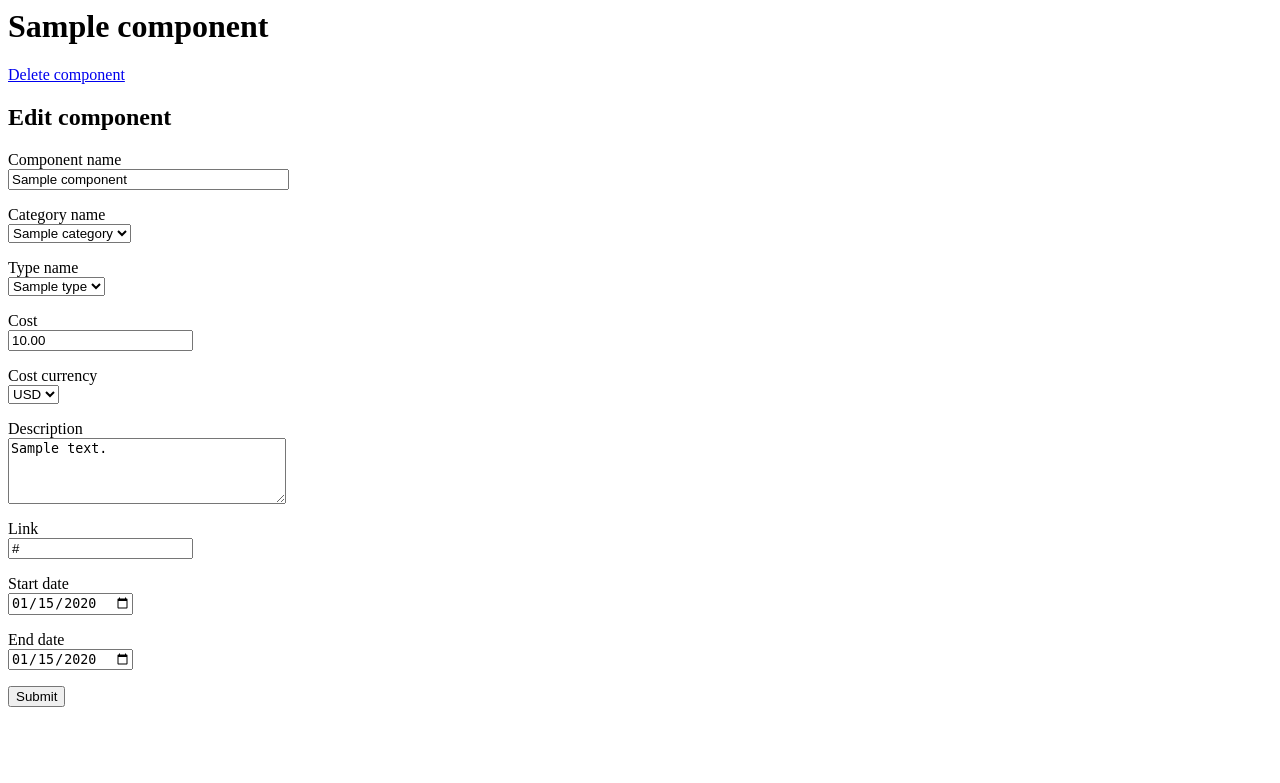
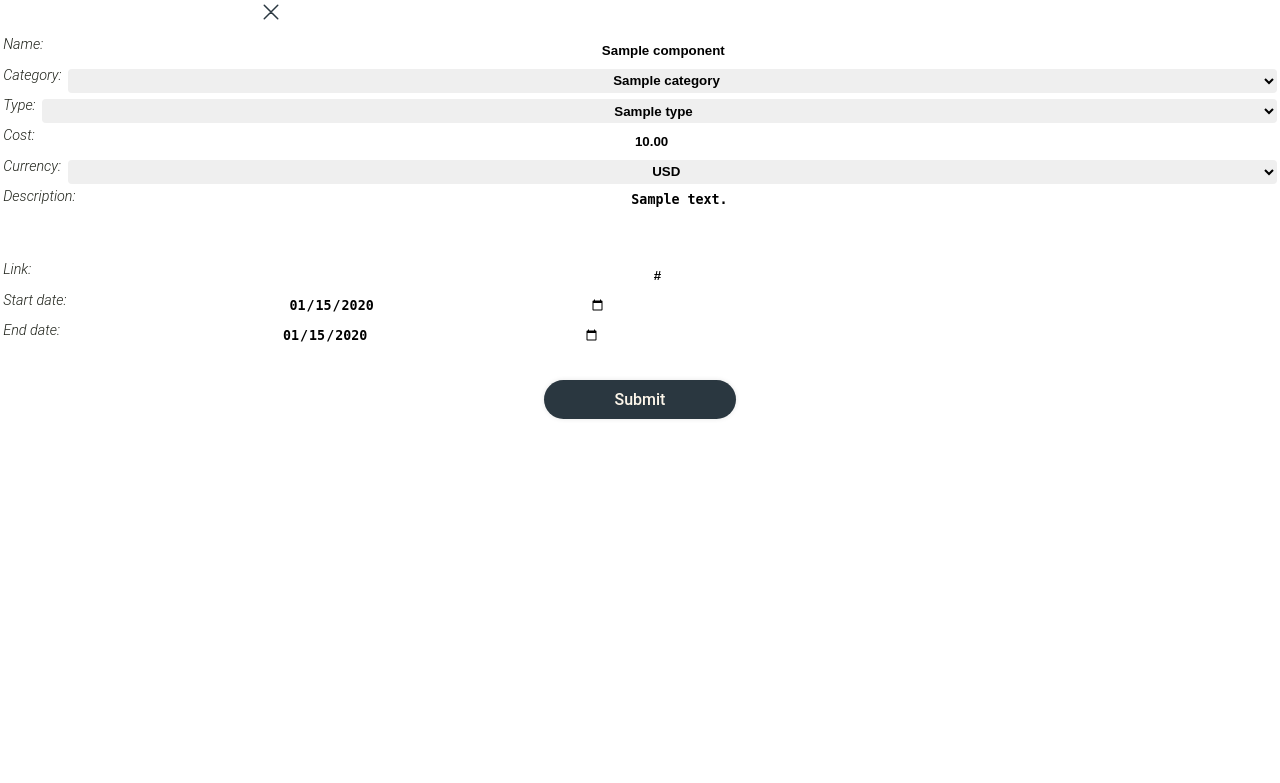
Before and after one commit to jakubchlapek/odyssean-travel-planner, a Flask app: page /component/1 in a window 1280 px wide. Shown: the top 783 px of the page. Run offline with Flask 3, Linux system fonts and the light colour scheme; a user stored in the database is signed in; tables that the repository leaves empty hold one stand-in row (values such as "Sample post").

Commit message:
Added trip edit page

```diff
--- a/app/models.py
+++ b/app/models.py
@@ -178,7 +178,7 @@ class Component(db.Model):
     type: so.Mapped[ComponentType] = so.relationship(back_populates='components')
 
     def __repr__(self):
-        return f'<Component name {self.component_name}, category {self.category_id}, type {self.type_id}, cost {self.base_cost}>'
+        return f'{self.component_name}, {self.base_cost} {self.currency}'
 
 
 class ExchangeRates(db.Model):
--- a/app/routes.py
+++ b/app/routes.py
@@ -116,31 +116,10 @@ def edit_profile():
 @app.route('/trip/<trip_id>', methods=['GET', 'POST'])
 @login_required
 def trip(trip_id: int):
-    """Trip page view where the user can see and add trip components."""
+    """Trip page view where the user can see, add and delete trip components."""
     trip = db.first_or_404(sa.select(Trip).where(Trip.id == trip_id))
-    form = ComponentForm()
-    form.category_id.choices = get_category_choices()
-    form.type_id.choices = get_type_choices(category_id=form.category_id.data)
-    form.currency.choices = get_currency_choices()
-    if form.validate_on_submit():
-        component = Component(
-                trip_id = trip_id,
-                category_id = form.category_id.data,
-                type_id = form.type_id.data,
-                component_name = form.component_name.data,
-                base_cost = form.base_cost.data,
-                currency = form.currency.data,
-                description = form.description.data,
-                link = form.link.data,
-                start_date = form.start_date.data,
-                end_date = form.end_date.data,)
-        db.session.add(component)
-        db.session.commit()
-        app.logger.info(f"User {current_user.username} added a new component to trip {trip.trip_name}, id: {trip_id}.")
-        flash('Your component has been added!')
-        return redirect(url_for('trip', trip_id=trip_id))
     components = db.session.scalars(trip.components.select())
-    return render_template('trip.html', trip=trip, components=components, form=form, preferred_currency=current_user.preferred_currency)
+    return render_template('trip.html', trip=trip, components=components, preferred_currency=current_user.preferred_currency)
 
 
 # TODO: Category_id and type_id are being overwritten by id 1. Fix this later
@@ -168,6 +147,7 @@ def component(component_id: int):
         db.session.commit()
         app.logger.info(f"User {current_user.username} edited the component {component.component_name}, id: {component.id}.")
         flash('Your component has been updated!')
+        return render_template('__reload.html')
     elif request.method == 'GET': # If it's a GET, then no data has been submitted from form so we fill with the component data
         form.category_id.data = component.category_id
         form.type_id.data = component.type_id
@@ -179,6 +159,36 @@ def component(component_id: int):
         form.start_date.data = component.start_date
         form.end_date.data = component.end_date
     return render_template('component.html', component=component, form=form)
+
+
+@app.route('/create_component/<trip_id>', methods=['GET', 'POST'])
+@login_required
+def create_component(trip_id: int):
+    """Create component page view where the user can add a new component to a trip."""
+    trip = db.first_or_404(sa.select(Trip).where(Trip.id == trip_id))
+    form = ComponentForm()
+    form.category_id.choices = get_category_choices()
+    form.type_id.choices = get_type_choices(category_id=form.category_id.data)
+    form.currency.choices = get_currency_choices()
+    if form.validate_on_submit():
+        component = Component(
+                trip_id = trip_id,
+                category_id = form.category_id.data,
+                type_id = form.type_id.data,
+                component_name = form.component_name.data,
+                base_cost = form.base_cost.data,
+                currency = form.currency.data,
+                description = form.description.data,
+                link = form.link.data,
+                start_date = form.start_date.data,
+                end_date = form.end_date.data,)
+        db.session.add(component)
+        db.session.commit()
+        app.logger.info(f"User {current_user.username} added a new component to trip {trip.trip_name}, id: {trip_id}.")
+        flash('Your component has been added!')
+        return render_template('__reload.html')
+    return render_template('_edit_component.html', form=form)
+
 
 
 @app.route('/type/<category_id>')
--- a/app/static/css/sign.css
+++ b/app/static/css/sign.css
@@ -3,7 +3,7 @@
     display: flex;
     justify-content: center;
     align-items: center;
-    margin-top: 0;
+    margin-top: 6em;
     user-select: none;
 }
 
--- /dev/null
+++ b/app/static/css/trip.css
@@ -0,0 +1,225 @@
+body {
+    margin: 0;
+    background-clip: border-box;
+    background-repeat: no-repeat;;
+    background-attachment: fixed;
+    background-position-x: 30%;
+    background-position-y: 0%;
+    background-size: contain;
+    backdrop-filter: blur(4px);
+}
+
+.trip-container {
+    display: flex;
+}
+
+.column {
+    background-color: #fdf6ea;
+    display: flex;
+    flex-direction: column;
+    justify-content: center;
+    align-items: center;
+    flex: 2;
+    margin-top: 0em;
+}
+
+.half-column {
+    display: flex;
+    flex-direction: column;
+    align-items: center;
+    flex: 1;
+    margin-top: 6em;
+}
+
+.left-bar {
+    background-color: #fdf6ea;
+    height:100vh;
+    top: 0;
+    left: 0;
+    margin-top: 0em;
+}
+
+.field-box {
+    padding: 0.2em;
+    display: flex;
+    flex-direction: row;
+    justify-content: left;
+}
+
+iframe {
+    width:100%;
+    height:100%;
+    border: none;
+    background-color: #fdf6ea;
+}
+
+.field {
+    border-radius: 0.3em;
+    border: none;
+    height: 1.8em;
+    width: 100%;
+    font-weight:600;
+    text-align:center;
+    resize: none;
+    overflow-y: hidden;
+    min-height: 1.8em;
+    margin-left: 0.5em;
+    display: inline;
+}
+
+.field-name {
+    font-family: "Fira Sans", "Roboto", sans-serif;
+    font-size: 0.9em;
+    font-weight: 300;
+    line-height: 1em;
+    font-style: italic;
+    color: #1f221a;
+}
+
+.trip-form {
+    display: flex;
+    flex-direction: column;
+    justify-content: start;
+    margin-top: 0.5em;
+}
+
+img {
+    width: 1.1em;
+    height: auto;
+    padding: 0.2em;
+    margin-left: 16.2em;
+    margin-bottom: 0.2em;
+    cursor: pointer;
+}
+
+.add-btn {
+    margin-bottom: 1em;
+    display: flex;
+}
+
+.btn {
+    display: flex;
+    justify-content: center;
+    align-items: center;
+}
+
+.btn input {
+    display: flex;
+    padding: 10px 20px;
+    background-color: #2a3740;
+    border: none;
+    border-radius: 2em;
+    cursor: pointer;
+    box-shadow: 0px 0px 5px rgba(0, 0, 0, 0.1);
+    width: 12em;
+    transition: background-color 0.3s ease, color 0.3s ease;
+    margin-top: 1.8em;
+    overflow: none;
+}
+
+.btn :hover {
+    background-color: #1e272e;
+    color: #fdf6ea;
+}
+
+.submit-btn {
+    text-decoration: none;
+    color: #fdf6ea;
+    font-weight: 500;
+    font-family:  "Roboto", "Fira Sans", sans-serif;
+    font-size: 1em;
+}
+
+.error {
+    font-family: "Roboto", "Fira Sans", sans-serif;
+    color: #ff0000;
+    font-size: 0.9em;
+    margin-top: 3em;
+}
+
+.components-list {
+    display: flex;
+    flex-direction: column;
+    align-items: center;
+    margin-top: 7em;
+    overflow: auto;
+    height: 100%;
+}
+
+.component-row {
+    display: flex;
+    flex-direction: row;
+    justify-content: space-between;
+    align-items: center;
+    width: 20em;
+    max-width: 25vmax;
+    height: 2.8em;
+    padding: 0.5em;
+    background-color: #eae3d6;
+    border-radius: 6px;
+    margin-bottom: 0.5em;
+}
+
+.component-row a {
+    color: #2a3740;
+    font-family: "Fira Sans", "Roboto", sans-serif;
+    font-size: 1em;
+    font-weight: 400;
+    transition: background-color 0.3s ease, color 0.3s ease;
+}
+
+.component-name {
+    text-align: left;
+    justify-content: flex-start;
+    overflow: hidden;
+    max-width: 15.5em;
+    text-overflow: ellipsis;
+    white-space: nowrap;
+    border-radius: 4px;
+    cursor: pointer;
+}
+
+.component-name a {
+    padding: 0.2em 0.4em;
+}
+
+.component-delete {
+    border-radius: 4px;
+    display: flex;
+    justify-content: flex-end;
+}
+
+.component-delete a {
+    padding: 0.1em 0.3em;
+    width: auto;
+}
+
+.component-name :hover {
+    text-decoration: none;
+    background-color: #dcd5c8;
+    color: #222c34;
+    border-radius: 4px;
+}
+
+.component-delete :hover {
+    text-decoration: none;
+    background-color: #e83b5e5a;
+    color: #222c34;
+    border-radius: 4px;
+}
+
+.edit-component {
+    margin-top: 1.8em;
+    max-width: 25vmax;
+    min-width: 20vmax;
+    height: 30em;
+    overflow: none;
+    padding: 1em;
+    border-radius: 6px;
+    box-shadow: 0px 0px 5px rgba(0, 0, 0, 0.1);
+}
+
+.dash-container {
+    margin-top: 6em;
+    min-width: 45vmax;
+}
--- a/app/static/css/welcome.css
+++ b/app/static/css/welcome.css
@@ -6,7 +6,7 @@
     justify-content: center;
     align-items: center;
     color: #f5fbf9;
-    margin-top: 2em;
+    margin-top: 7em;
     user-select: none;
 }
 
--- a/app/static/js/delete_scripts.js
+++ b/app/static/js/delete_scripts.js
@@ -1,8 +1,9 @@
-function reloadParent() { // for iframes
-    parent.location.href=parent.location.href
+function reloadPageAndParent() { // for iframes
+    parent.location.reload();
 };
 
-function deleteComponentAndReloadParent(component_id) {
+function deleteComponentAndReload(component_id) {
+    // For iframes - deletes the component with the given component_id and reloads the parent page
     if (confirm("Are you sure you want to delete this component?")) {
         fetch("/delete_component/" + component_id, {
             method: "POST",
@@ -13,8 +14,8 @@ function deleteComponentAndReloadParent(component_id) {
         .then(response => response.json())  // Parse the response as JSON
         .then(data => {
             if (data.success) {
-                // If deletion was successful, reload the parent page
-                reloadParent()
+                // If deletion was successful, reload the page and parent
+                reloadPageAndParent();
             } else {
                 alert(data.message || "Failed to delete the component.");
             }
@@ -52,3 +53,16 @@ function deleteTrip(trip_id, reload=true) {
         });
     }
 };
+
+function setNewEditedComponent(trip_id) {
+    const edit_component = document.getElementById('edit-component');
+    if (edit_component) {
+        edit_component.innerHTML = '<iframe class="edit-component" src="/create_component/' + trip_id + '"></iframe>';
+    }
+}
+function changeEditedComponent(component_id) {
+    const edit_component = document.getElementById('edit-component');
+    if (edit_component) {
+        edit_component.innerHTML = '<iframe class="edit-component" src="/component/' + component_id + '"></iframe>';
+    }
+}
--- a/app/templates/404.html
+++ b/app/templates/404.html
@@ -1,6 +1,6 @@
 {% extends "base.html" %}
-
+{% set page_class="error-page" %}
 {% block content %}
     <h1>File Not Found</h1>
-    <p><a href="{{ url_for('index') }}">Back</a></p>
+    <p><a href="{{ url_for('welcome') }}">Back</a></p>
 {% endblock %}
--- a/app/templates/500.html
+++ b/app/templates/500.html
@@ -1,7 +1,7 @@
 {% extends "base.html" %}
-
+{% set page_class="error-page" %}
 {% block content %}
     <h1>An unexpected error has occurred</h1>
     <p>The administrator has been notified. Sorry for the inconvenience!</p>
-    <p><a href="{{ url_for('index') }}">Back</a></p>
+    <p><a href="{{ url_for('welcome') }}">Back</a></p>
 {% endblock %}
--- a/app/templates/_edit_component.html
+++ b/app/templates/_edit_component.html
@@ -1,70 +1,73 @@
 {% block content %}
-    <form action="" method="post">
+    <link rel="stylesheet" href="{{ url_for('static', filename='css/trip.css') }}">
+    <form class="trip-form" method="post">
         {{ form.hidden_tag() }}
-        <p>
-            {{ form.component_name.label }}<br>
-            {{ form.component_name(size=32) }}<br>
+            <div class="field-box">
+                <a class="field-name">Name:</a>
+                {{ form.component_name(size=32, class_=("field")) }}
                 {% for error in form.component_name.errors %}
-            <span style="color: red;">[{{ error }}]</span>
+                <span class="error">[{{ error }}]</span>
                 {% endfor %}
-        </p>
-        <p>
-            {{ form.category_id.label }}<br>
-            {{ form.category_id() }}<br>
+            </div>
+            <div class="field-box">
+                <a class="field-name">Category:</a>
+                {{ form.category_id(class_=("field")) }}
                 {% for error in form.category_id.errors %}
-            <span style="color: red;">[{{ error }}]</span>
+                <span class="error">[{{ error }}]</span>
                 {% endfor %}
-        </p>
-        <p>
-            {{ form.type_id.label }}<br>
-            {{ form.type_id() }}<br>
+            </div>
+            <div class="field-box">
+                <a class="field-name">Type:</a>
+                {{ form.type_id(class_=("field")) }}
                 {% for error in form.type_id.errors %}
-            <span style="color: red;">[{{ error }}]</span>
+                <span class="error">[{{ error }}]</span>
                 {% endfor %}
-        </p>
-        <p>
-            {{ form.base_cost.label }}<br>
-            {{ form.base_cost() }}<br>
+            </div>
+
+            <div class="field-box">
+                <a class="field-name">Cost:</a>
+                {{ form.base_cost(class_=("field")) }}
                 {% for error in form.base_cost.errors %}
-            <span style="color: red;">[{{ error }}]</span>
+                <span class="error">[{{ error }}]</span>
                 {% endfor %}
-        </p>
-        <p>
-            {{ form.currency.label }}<br>
-            {{ form.currency() }}<br>
+            </div>
+            <div class="field-box">
+                <a class="field-name">Currency:</a>
+                {{ form.currency(class_=("field")) }}
                 {% for error in form.currency.errors %}
-            <span style="color: red;">[{{ error }}]</span>
+                <span class="error">[{{ error }}]</span>
                 {% endfor %}
-        </p>
-        <p>
-            {{ form.description.label }}<br>
-            {{ form.description(rows=4, cols=32) }}<br>
+            </div>
+            <div class="field-box">
+                <a class="field-name">Description:</a>
+                {{ form.description(class_=("field"), style_=("height: 5em;")) }}
                 {% for error in form.description.errors %}
-            <span style="color: red;">[{{ error }}]</span>
+                <span class="error">[{{ error }}]</span>
                 {% endfor %}
-        </p>
-        <p>
-            {{ form.link.label }}<br>
-            {{ form.link() }}<br>
+            </div>
+            <div class="field-box">
+                <a class="field-name">Link:</a>
+                {{ form.link(class_=("field")) }}
                 {% for error in form.link.errors %}
-            <span style="color: red;">[{{ error }}]</span>
+                <span class="error">[{{ error }}]</span>
                 {% endfor %}
-        </p>
-        <p>
-            {{ form.start_date.label }}<br>
-            {{ form.start_date() }}<br>
+            </div>
+
+            <div class="field-box">
+                <a class="field-name">Start date:</a>
+                {{ form.start_date(class_=("field"), style_=("width:40em;")) }}
                 {% for error in form.start_date.errors %}
-            <span style="color: red;">[{{ error }}]</span>
+                <span class="error">[{{ error }}]</span>
                 {% endfor %}
-        </p>
-        <p>
-            {{ form.end_date.label }}<br>
-            {{ form.end_date() }}<br>
+            </div>
+            <div class="field-box">
+                <a class="field-name">End date:</a>
+                {{ form.end_date(class_=("field"), style_=("width:40em;")) }}
                 {% for error in form.end_date.errors %}
-            <span style="color: red;">[{{ error }}]</span>
+                <span class="error">[{{ error }}]</span>
                 {% endfor %}
-        </p>
-        <p>{{ form.submit(onclick="reloadParent()") }}</p>
+            </div>
+        <div class="btn">{{ form.submit(class_=("submit-btn")) }}</div>
     </form>
     <script>
         // Script for dynamically updating the type select based on the category select
--- a/app/templates/base.html
+++ b/app/templates/base.html
@@ -20,7 +20,6 @@
           <p class="lower-logo">Travel Planner</p>
         </div>
         <ul class="nav-links">
-          <li><a class={{ page_class }} class="nav-link" href="{{ url_for('welcome') }}">Home</a></li>
           {% if current_user.is_anonymous %}
           {% else %}
           <li><a class={{ page_class }} href="{{ url_for('user', username=current_user.username) }}">Trips</a></li>
@@ -31,13 +30,15 @@
       </nav>
       {% with messages = get_flashed_messages() %}
       {% if messages %}
-      <ul class="flash-messages">
+      <div class="flash-messages">
+        <ul>
           {% for message in messages %}
           <li>{{ message }}</li>
           {% endfor %}
         </ul>
         {% endif %}
         {% endwith %}
+      </div>
       {% block content %}{% endblock %}
     </body>
 </html>
--- a/app/templates/component.html
+++ b/app/templates/component.html
@@ -1,7 +1,8 @@
 {% block content %}
-    <h1>{{ component.component_name }}</h1>
-    <a id="delete" href="#" onclick="deleteComponentAndReloadParent({{component.id|tojson}})">Delete component</a>
-    <h2>Edit component</h2>
+    <link rel="stylesheet" href="{{ url_for('static', filename='css/trip.css') }}">
+    <a class="delete" onclick="deleteComponentAndReload({{ component.id | tojson | safe }})">
+        <img src="{{ url_for('static', filename='svg/close.svg') }}">
+    </a>
     {% include '_edit_component.html' %}
 {% endblock %}
 
```
Also changed, not shown: app/static/css/navbar.css (+23 -3 lines), app/static/css/styles.css (+20 -5 lines), app/static/css/user.css (+0 -8 lines), app/templates/__reload.html (added, +8 -0 lines), app/templates/_component.html (+7 -13 lines), app/templates/trip.html (+33 -19 lines), app/static/svg/close.svg (added), 1 other file. Lines whose indentation alone changed are shown as unchanged.
